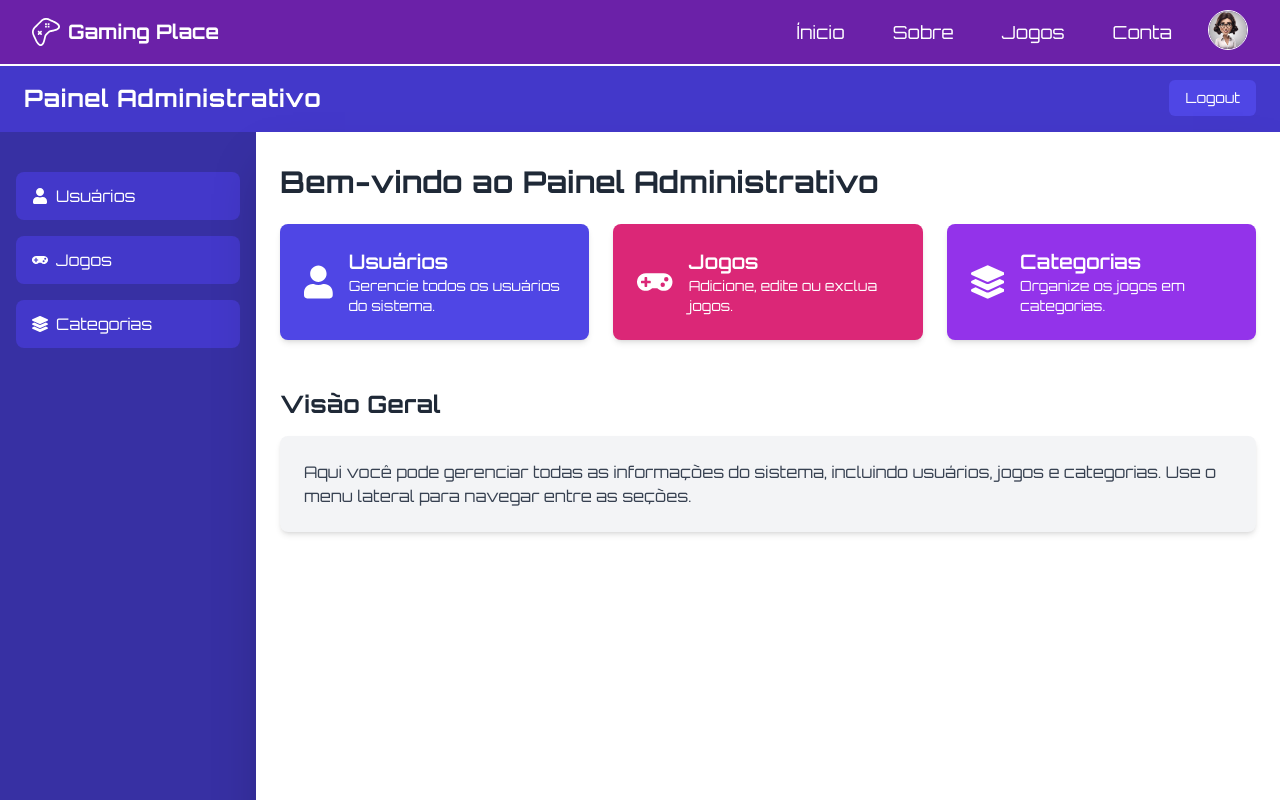
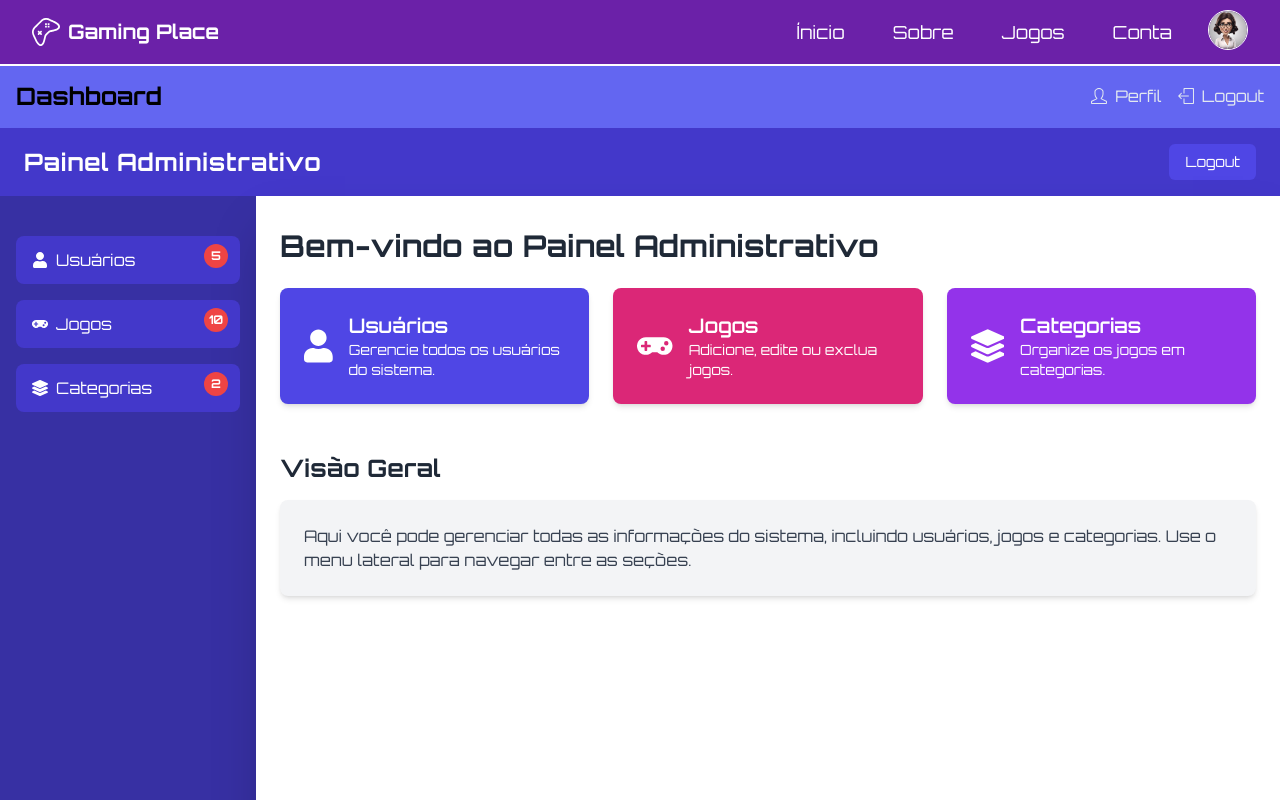
Before and after one commit to romarioulbra/gaming-place, a Next.js app: page /dashboard/administrador in a window 1280 px wide. Shown: the top 800 px of the page. Built offline with nearby package versions, Linux system fonts and the light colour scheme.

Commit message:
Alterações no DashBoard

```diff
--- a/src/app/dashboard/administrador/page.tsx
+++ b/src/app/dashboard/administrador/page.tsx
@@ -2,7 +2,7 @@ import { FaUser, FaGamepad, FaLayerGroup } from "react-icons/fa";
 
 export default function AdminDashboard() {
   return (
-    <div className="min-h-screen mt-16 flex flex-col bg-gradient-to-br from-indigo-600 via-purple-500 to-pink-500">
+    <div className="min-h-screen flex flex-col bg-gradient-to-br from-indigo-600 via-purple-500 to-pink-500">
       {/* Navbar */}
       <header className="bg-indigo-700 text-white shadow-lg">
         <div className="container mx-auto px-6 py-4 flex justify-between items-center">
@@ -18,7 +18,7 @@ export default function AdminDashboard() {
       {/* Main Content */}
       <div className="flex flex-1">
         {/* Sidebar */}
-        <aside className="w-64 bg-indigo-800 text-white">
+        {/* <aside className="w-64 bg-indigo-800 text-white">
           <nav className="mt-10 space-y-4 px-4">
             <a
               href="#usuarios"
@@ -42,7 +42,49 @@ export default function AdminDashboard() {
               <span>Categorias</span>
             </a>
           </nav>
-        </aside>
+        </aside> */}
+
+        <aside className="w-64 bg-indigo-800 text-white">
+            <nav className="mt-10 space-y-4 px-4">
+              {/* Item com Badge */}
+              <a
+                href="#usuarios"
+                className="relative flex items-center px-4 py-3 bg-indigo-700 rounded-lg hover:bg-indigo-600 transition"
+              >
+                <FaUser className="mr-2" />
+                <span>Usuários</span>
+                {/* Badge Circular */}
+                <div className="absolute right-3 top-2 bg-red-500 text-white text-xs font-bold rounded-full w-6 h-6 flex items-center justify-center">
+                  5 {/* Substitua pelo valor dinâmico */}
+                </div>
+              </a>
+
+              <a
+                href="#jogos"
+                className="relative flex items-center px-4 py-3 bg-indigo-700 rounded-lg hover:bg-indigo-600 transition"
+              >
+                <FaGamepad className="mr-2" />
+                <span>Jogos</span>
+                {/* Badge Circular */}
+                <div className="absolute right-3 top-2 bg-red-500 text-white text-xs font-bold rounded-full w-6 h-6 flex items-center justify-center">
+                  10 {/* Substitua pelo valor dinâmico */}
+                </div>
+              </a>
+
+              <a
+                href="#categorias"
+                className="relative flex items-center px-4 py-3 bg-indigo-700 rounded-lg hover:bg-indigo-600 transition"
+              >
+                <FaLayerGroup className="mr-2" />
+                <span>Categorias</span>
+                {/* Badge Circular */}
+                <div className="absolute right-3 top-2 bg-red-500 text-white text-xs font-bold rounded-full w-6 h-6 flex items-center justify-center">
+                  2 {/* Substitua pelo valor dinâmico */}
+                </div>
+              </a>
+            </nav>
+          </aside>
+
 
         {/* Dashboard Content */}
         <main className="flex-1 bg-white shadow-2xl">
@@ -82,6 +124,49 @@ export default function AdminDashboard() {
               </div>
             </div>
 
+
+
+            {/* <div className="grid grid-cols-1 mt-2 sm:grid-cols-2 lg:grid-cols-3 gap-6">
+
+              <div className="relative bg-indigo-600 text-white p-6 rounded-lg shadow-md flex items-center">
+                <FaUser className="w-10 h-10 mr-4" />
+                <div>
+                  <h3 className="text-xl font-semibold">Usuários</h3>
+                  <p className="text-sm">Gerencie todos os usuários do sistema.</p>
+                </div>
+
+                <div className="absolute right-3 top-3 bg-red-500 text-white text-xs font-bold rounded-full w-6 h-6 flex items-center justify-center">
+                  5
+                </div>
+              </div>
+
+              <div className="relative bg-pink-600 text-white p-6 rounded-lg shadow-md flex items-center">
+                <FaGamepad className="w-10 h-10 mr-4" />
+                <div>
+                  <h3 className="text-xl font-semibold">Jogos</h3>
+                  <p className="text-sm">Adicione, edite ou exclua jogos.</p>
+                </div>
+
+                <div className="absolute right-3 top-3 bg-red-500 text-white text-xs font-bold rounded-full w-6 h-6 flex items-center justify-center">
+                  10
+                </div>
+              </div>
+
+
+              <div className="relative bg-purple-600 text-white p-6 rounded-lg shadow-md flex items-center">
+                <FaLayerGroup className="w-10 h-10 mr-4" />
+                <div>
+                  <h3 className="text-xl font-semibold">Categorias</h3>
+                  <p className="text-sm">Organize os jogos em categorias.</p>
+                </div>
+
+                <div className="absolute right-3 top-3 bg-red-500 text-white text-xs font-bold rounded-full w-6 h-6 flex items-center justify-center">
+                  2
+                </div>
+              </div>
+            </div> */}
+
+
             {/* Detalhes */}
             <div className="mt-12">
               <h3 className="text-2xl font-bold text-gray-800 mb-4">Visão Geral</h3>
--- /dev/null
+++ b/src/app/dashboard/layout.tsx
@@ -0,0 +1,10 @@
+import NavbarPerfil from "../components/NavBarPerfil";
+
+export default function DashboardLayout({ children }) {
+  return (
+    <div>
+      <NavbarPerfil />
+      <main className="">{children}</main> {/* Adiciona um espaçamento para evitar sobreposição */}
+    </div>
+  );
+}
--- a/src/app/dashboard/page.tsx
+++ b/src/app/dashboard/page.tsx
@@ -2,15 +2,16 @@
 import React from "react";
 import Image from "next/image";
 import Link from "next/link";
-// import { getSession } from "next-auth/react";
 import { SlLogout,SlUser  } from "react-icons/sl";
 import { useSession,signOut } from "next-auth/react";
 import Navbar from "../components/MenuNavbar";
+import NavBarPerfil from "../components/NavBarPerfil";
+
+
 export default function Dashboard() {
 
-
 const { data: session, status } = useSession();
-console.log(session);
+// console.log(session);
 
 // Verifique o status da sessão
 // if (!session) {
@@ -28,26 +29,10 @@ if (!session) {
   return (
     <>
       <Navbar nivelUsuario={nivel}/>
-      <div className="min-h-screen bg-gradient-to-b from-gray-300 to-indigo-200 -mt-5">
+      <div className="min-h-screen bg-gradient-to-b from-gray-300 to-indigo-200 pt-4">
       {/* Navbar */}
-      <nav className="bg-indigo-500 text-black py-4 mt-20 shadow-md">
-        <div className="container mx-auto flex justify-between items-center px-4">
-          <div className="text-2xl font-bold">Dashboard</div>
-          <div className="flex space-x-4 text-slate-200">
-            <Link href="/usuarios/perfil" className="hover:text-secondary flex items-center space-x-2 hover:bg-indigo-400 hover:p-1">
-              <SlUser className=""/>
-              <span>Perfil</span>
-            </Link>
-            <button
-              onClick={() => signOut({ callbackUrl: "/conta" })} // Redireciona para a página de login após o logout
-              className="hover:text-secondary flex items-center space-x-2"
-            >
-              <SlLogout />
-              <span>Logout</span>
-            </button>
-          </div>
-        </div>
-      </nav>
+
+      {/* <NavBarPerfil/> */}
       {/* Boas-vindas */}
       <main className="flex flex-col items-center justify-center text-center mt-10">
       {/* Imagem inserida precisa ser quadrada */}
```
